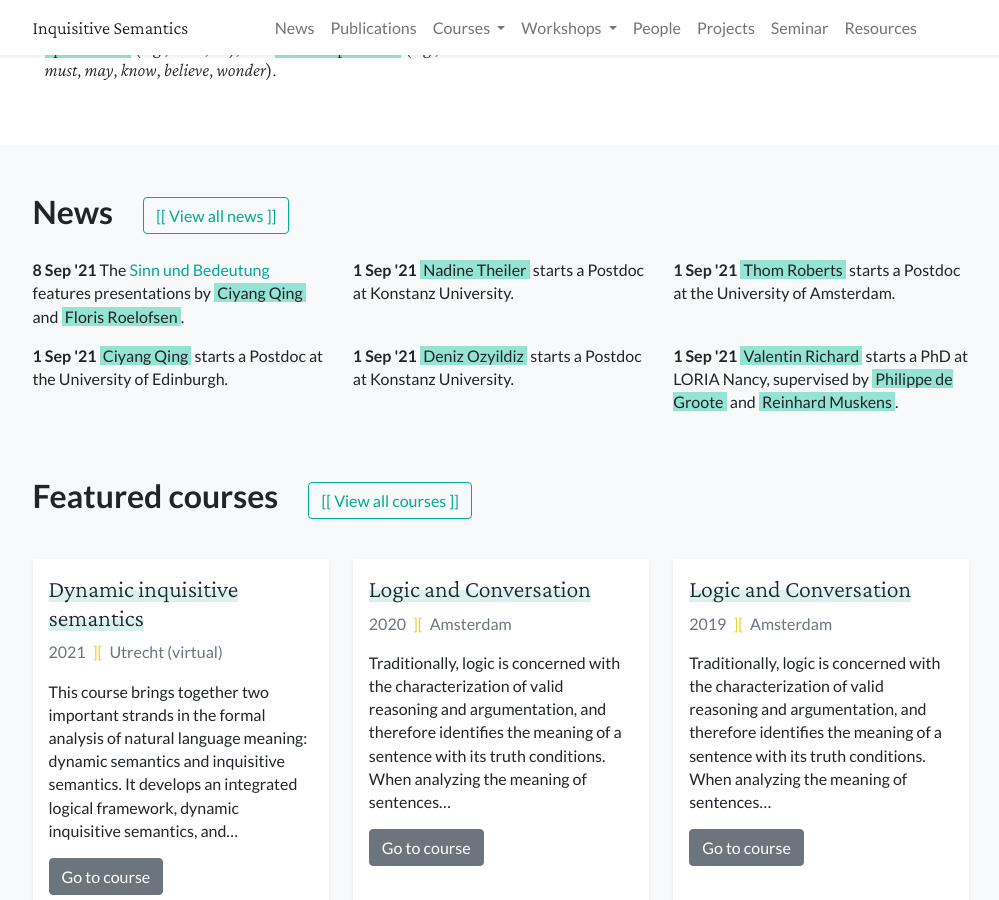
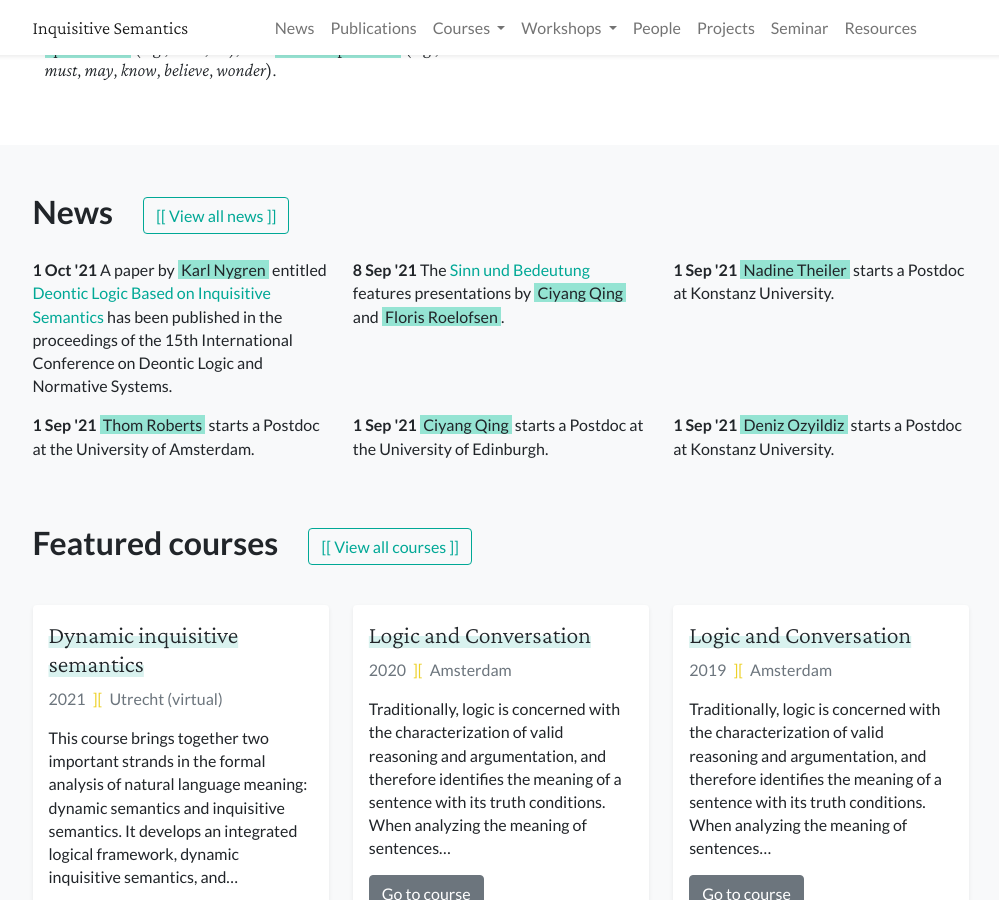
Before and after one commit to froelofs/inquisitive-semantics, a Jekyll site: the page built from _pages/index.html, in a window 1280 px wide and 900 px high, scrolled down 1071 px. Shown: the whole window, without its empty margins (139-1138 px from the left). Built offline with Jekyll 4.4.1, drawn with Linux system fonts in a browser that asks for light colours.

Commit message:
Update news.yml

```diff
--- a/_data/news.yml
+++ b/_data/news.yml
@@ -10,6 +10,11 @@
 #
 # ===================================================================
 
+- date: 2021-10-01
+  text: >
+    A paper by **Karl Nygren** entitled [Deontic Logic Based on Inquisitive Semantics](https://www.su.se/english/profiles/kany2056-1.312584) has been
+    published in the proceedings of the 15th International Conference on Deontic Logic and Normative Systems.
+
 - date: 2021-09-08
   end_date: 2021-09-10
   text: >
```
